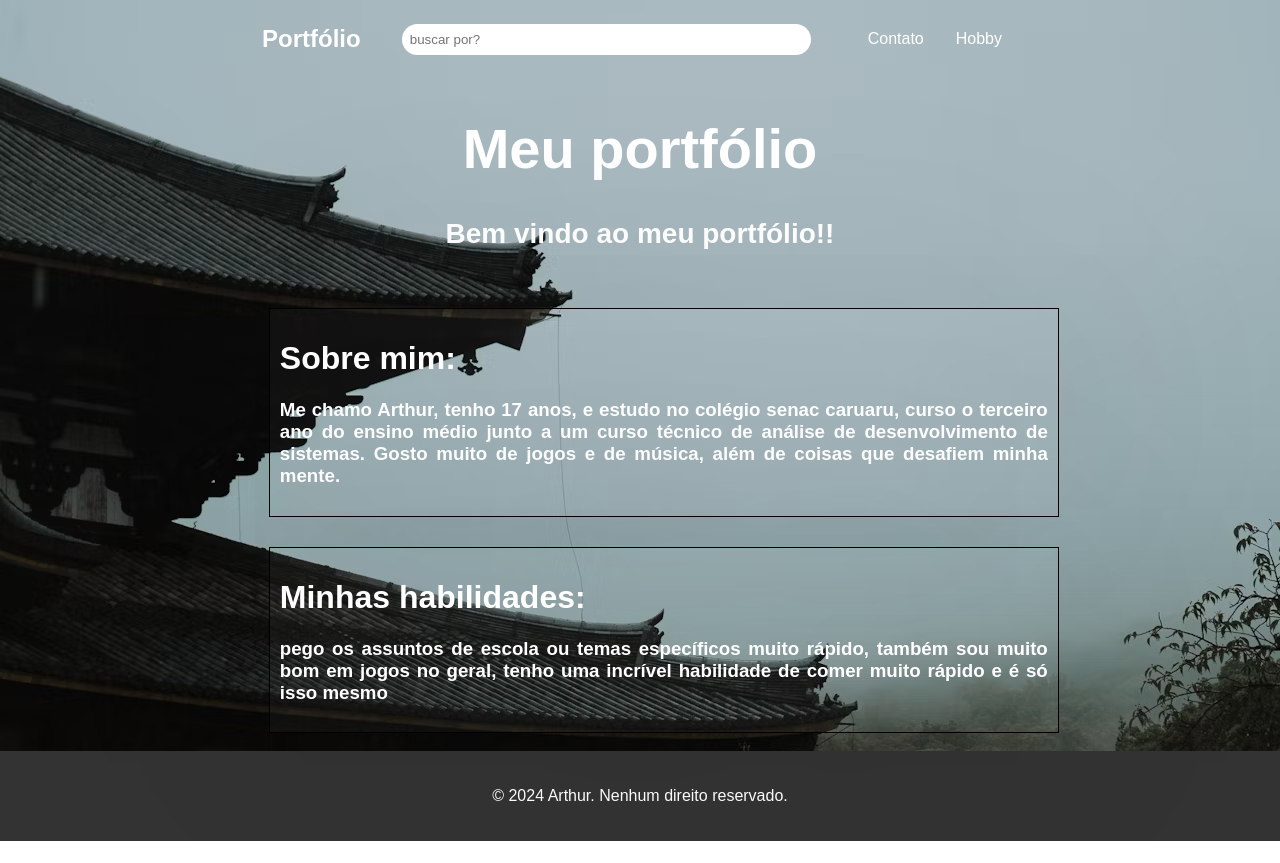
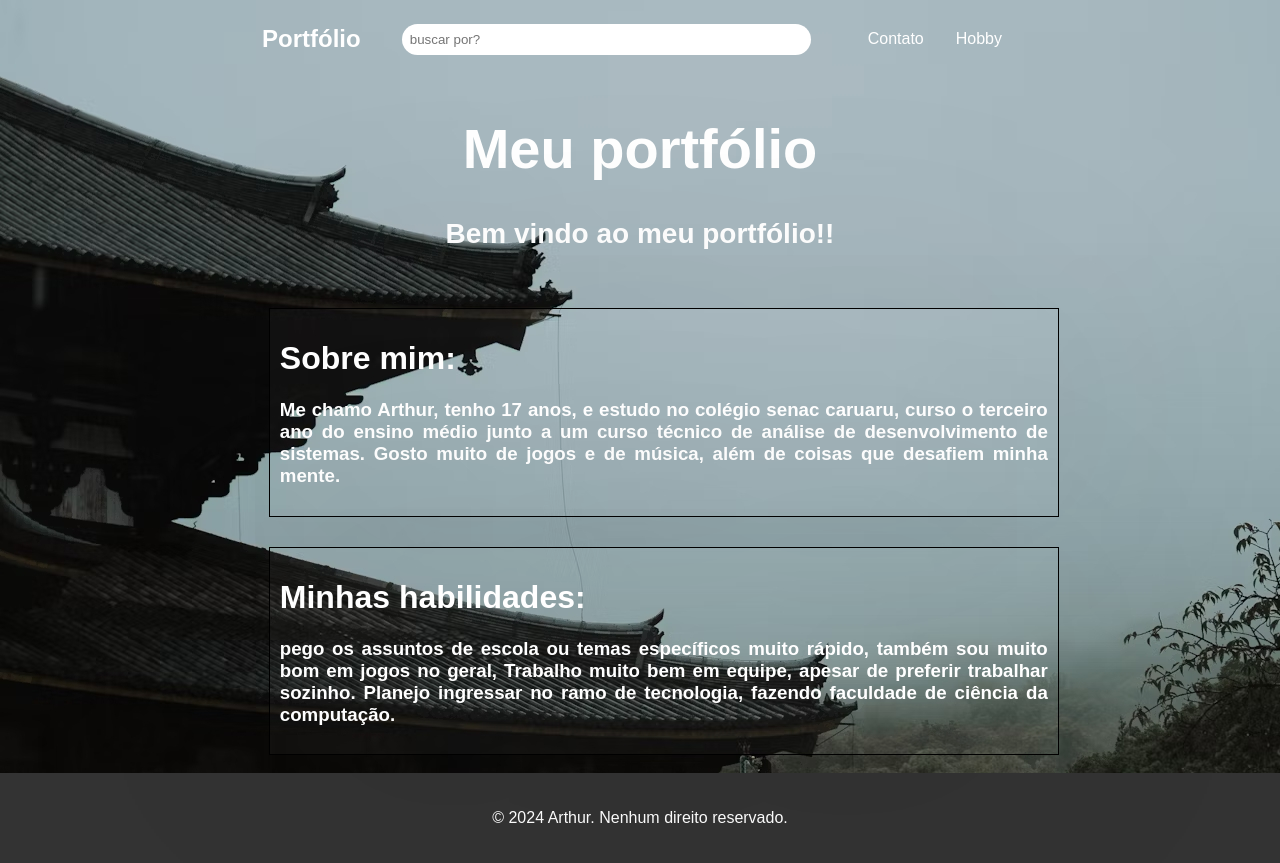
Before and after one commit to arthurbdz/Portf-lio, a plain HTML site: page index.html in a window 1280 px wide. Before the commit the page ends 841 px from the top, so only its background shows below. Drawn offline with Linux system fonts and the light colour scheme.

Commit message:
Add files via upload

```diff
--- a/index.html
+++ b/index.html
@@ -153,7 +153,7 @@
 
     <div class="container3">
         <h1>Minhas habilidades:</h1>
-        <h3>pego os assuntos de escola ou temas específicos muito rápido, também sou muito bom em jogos no geral, tenho uma incrível habilidade de comer muito rápido e é só isso mesmo
+        <h3>pego os assuntos de escola ou temas específicos muito rápido, também sou muito bom em jogos no geral, Trabalho muito bem em equipe, apesar de preferir trabalhar sozinho. Planejo ingressar no ramo de tecnologia, fazendo faculdade de ciência da computação.
         </h3>
     </div>
 
```
